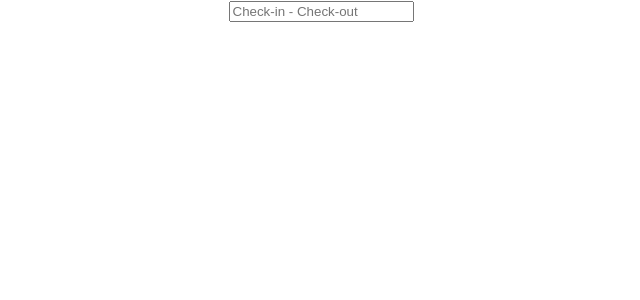
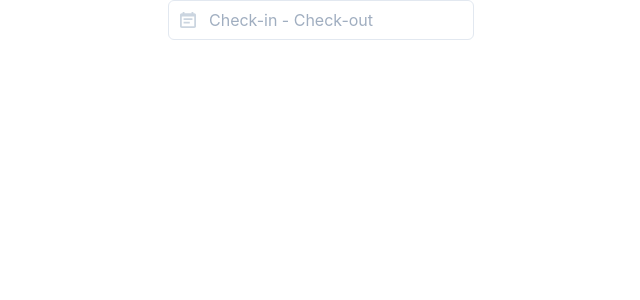
Before and after one commit to szkola-reacta/team-paris-app, a React (Create React App) app: page / in a window 1280 px wide. Shown: the top 300 px of the page, without its empty margins (319-959 px from the left). Built offline with nearby package versions, Linux system fonts and the light colour scheme.

Commit message:
added custom input do datapicker and info about stay duration

```diff
--- a/src/App.js
+++ b/src/App.js
@@ -1,12 +1,15 @@
-import logo from './logo.svg';
 import './App.css';
+
+import { ChakraProvider } from '@chakra-ui/react';
 import CustomDatePicker from 'components/CustomDatePicker/CustomDatePicker';
 
 function App() {
   return (
-    <div className="App">
-      <CustomDatePicker />
-    </div>
+    <ChakraProvider>
+      <div className="App">
+        <CustomDatePicker />
+      </div>
+    </ChakraProvider>
   );
 }
 
--- a/src/components/CustomDatePicker/CustomDatePicker.jsx
+++ b/src/components/CustomDatePicker/CustomDatePicker.jsx
@@ -1,7 +1,9 @@
+import { Box } from '@chakra-ui/layout';
 import React, { useState } from 'react';
 import DatePicker from 'react-datepicker';
 
 import 'react-datepicker/dist/react-datepicker.css';
+import CustomInputDatePicker from './CustomInputDatePicker/CustomInputDatePicker';
 const todayDate = new Date();
 
 const CustomDatePicker = () => {
@@ -38,8 +40,13 @@ const CustomDatePicker = () => {
         dateFormat="dd/MM/yyyy"
         selectsRange={true}
         shouldCloseOnSelect={false}
-        placeholderText={`${startDatePlaceHolder} - ${endDatePlaceHolder}`}
-      />
+        customInput={<CustomInputDatePicker onChange={onChange} placeholderText={`${startDatePlaceHolder} - ${endDatePlaceHolder}`} />}
+      >
+        <Box p={2}>
+          {startDatePlaceHolder} - {endDatePlaceHolder}.{' '}
+          {startDate && endDate ? `Stay for ${(endDate - startDate) / (1000 * 3600 * 24)} days.` : null}
+        </Box>
+      </DatePicker>
     </div>
   );
 };
--- /dev/null
+++ b/src/components/CustomDatePicker/CustomInputDatePicker/CustomInputDatePicker.jsx
@@ -0,0 +1,13 @@
+import { forwardRef } from 'react';
+import { InputGroup, InputLeftElement, Input } from '@chakra-ui/input';
+
+const { CalendarIcon } = require('@chakra-ui/icons');
+
+const CustomInputDatePicker = forwardRef(({ value, onClick, placeholderText }, ref) => (
+  <InputGroup>
+    <InputLeftElement pointerEvents="none" children={<CalendarIcon color="gray.300" />} />
+    <Input onClick={onClick} ref={ref} value={value} placeholder={placeholderText} />
+  </InputGroup>
+));
+
+export default CustomInputDatePicker;
```
